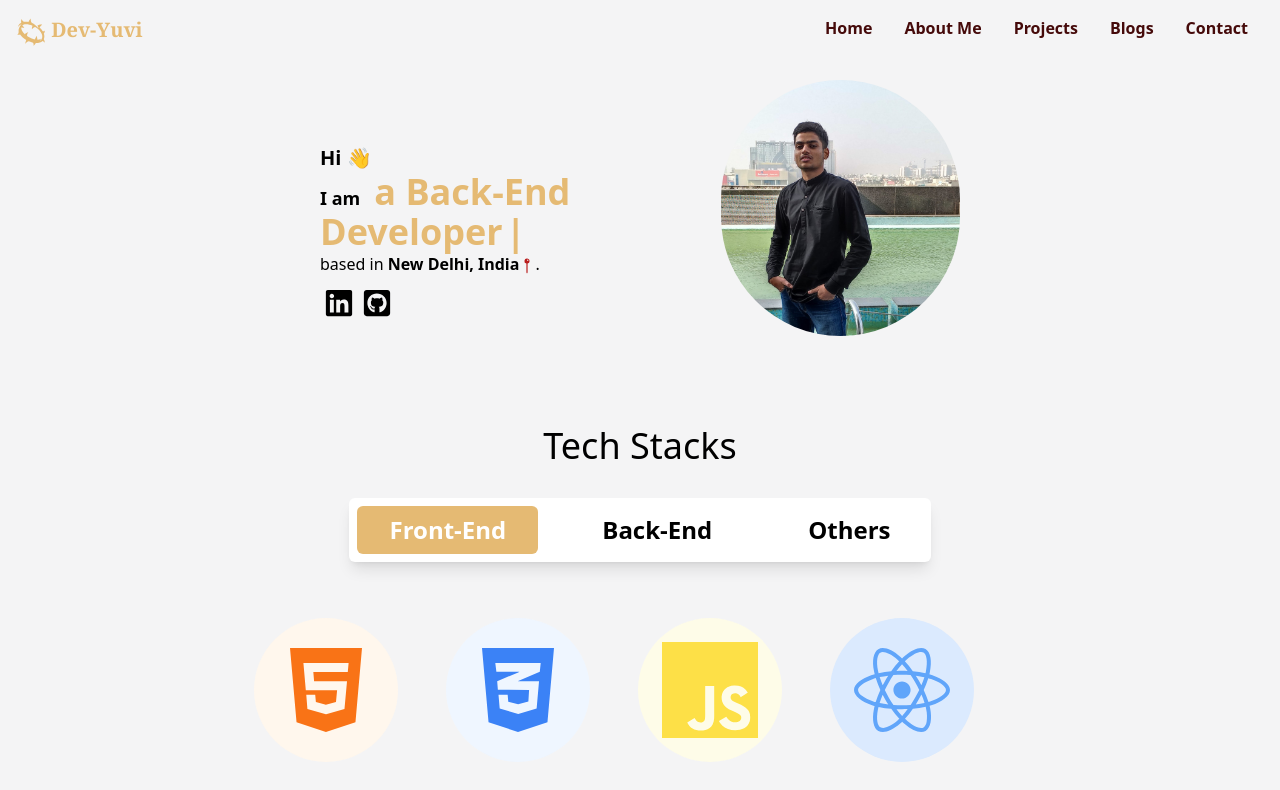
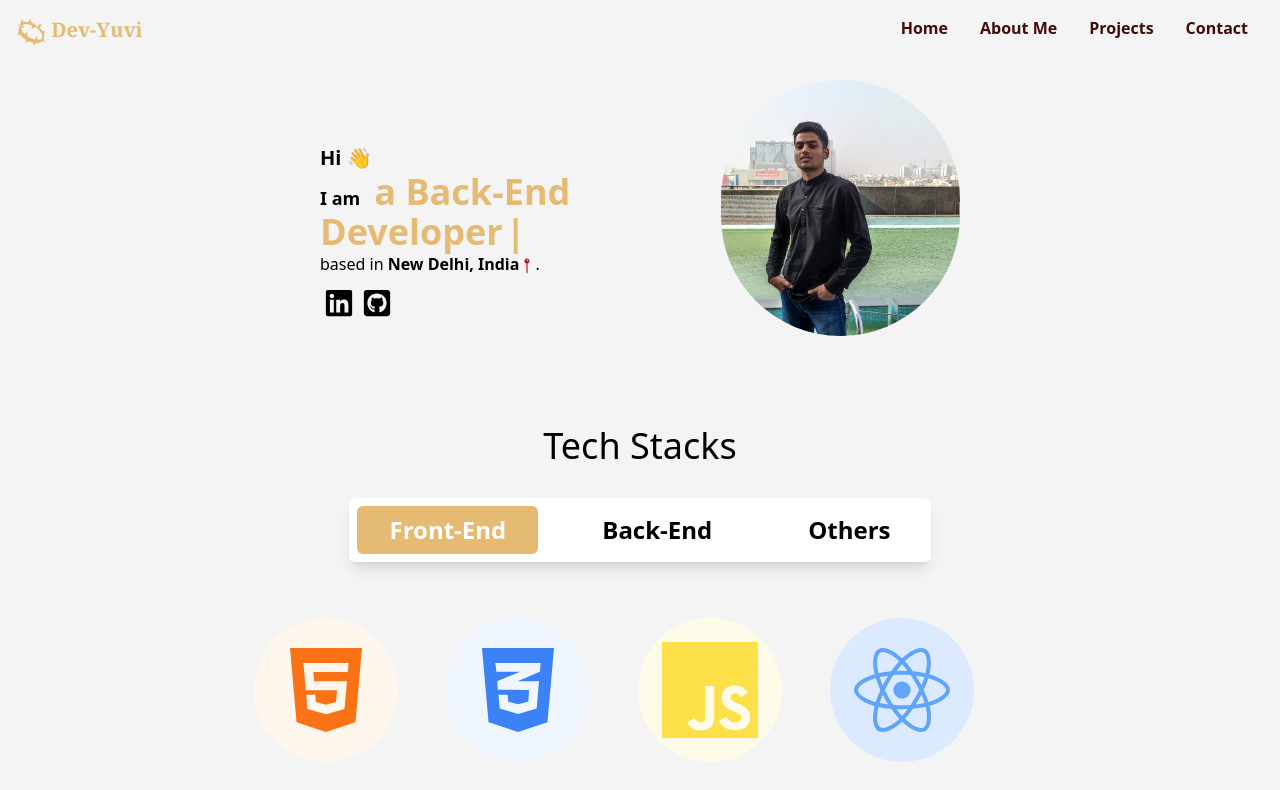
Before and after one commit to Yuvraj883/Yuvis-Portfolio, a React (Create React App) app: page / in a window 1280 px wide. Shown: the top 790 px of the page. Built offline with nearby package versions, Linux system fonts and the light colour scheme.

Commit message:
Removed console warnings

```diff
--- a/src/Components/Navbar.jsx
+++ b/src/Components/Navbar.jsx
@@ -20,7 +20,7 @@ function Navbar() {
                     <Link smooth={true} duration={300} to="home" className="m-2 p-2">Home</Link>
                     <Link smooth={true} duration={300} to="about" className="m-2 p-2">About Me</Link>
                     <Link  smooth={true} duration={300}to="projects" className="m-2 p-2">Projects</Link>
-                    <Link  smooth={true} duration={300} className="m-2 p-2">Blogs</Link>
+                    {/* <Link  smooth={true} duration={300} className="m-2 p-2">Blogs</Link> */}
                     <Link  smooth={true} duration={300}to="contact" className="m-2 p-2">Contact</Link>
                 </ul>
 
@@ -43,7 +43,7 @@ function Navbar() {
                     <Link to="home" smooth={true} duration={300} className="m-2 border-b border-[#ebca95] p-2">Home</Link>
                     <Link to="about" smooth={true} duration={300}  className="m-2 border-b border-[#ebca95] p-2">About Me</Link>
                     <Link to="projects" smooth={true} duration={300}  className="m-2 border-b border-[#ebca95] p-2">Projects</Link>
-                    <Link to="" smooth={true} duration={300}  className="m-2 border-b border-[#ebca95] p-2">Blogs</Link>
+                    {/* <Link to="" smooth={true} duration={300}  className="m-2 border-b border-[#ebca95] p-2">Blogs</Link> */}
                     <Link to="contact" smooth={true} duration={300}  className="m-2 p-2">Contact</Link>
                     </ul>  </div>
 
```
